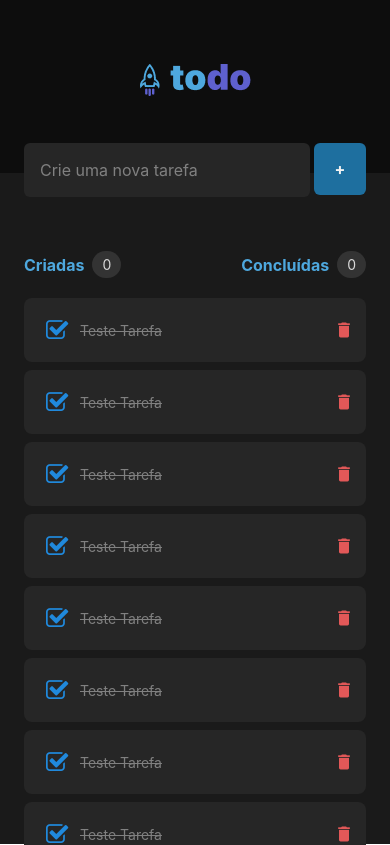
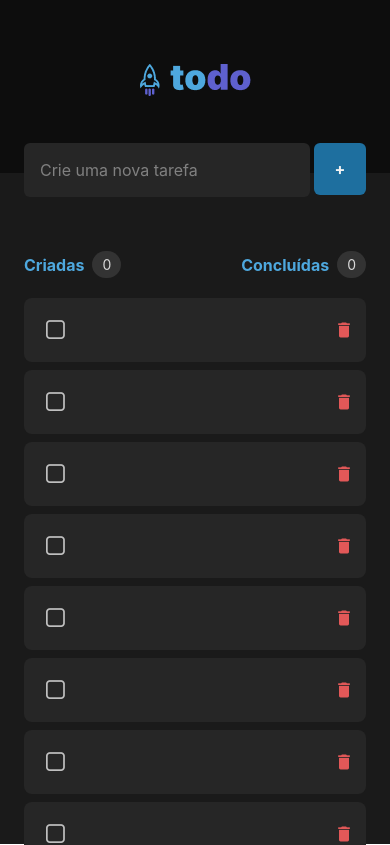
Before and after one commit to Marcelorpc/RocketSeat-ReactNative-ToDoApp, a React Native app: screen / in a window 390 px wide. Shown: the top 845 px of the page. Built offline with nearby package versions, Linux system fonts and the light colour scheme.

Commit message:
add dynamic content task

```diff
--- a/src/components/Tasks/index.tsx
+++ b/src/components/Tasks/index.tsx
@@ -3,8 +3,11 @@ import { styles } from "./styles"
 import { CheckBox, Icon } from '@rneui/themed'
 import { useState } from "react"
 
-export function Tasks(){
-  const [isChecked, setIsChecked] = useState(true)
+type props = {
+  content: string
+}
+export function Tasks({content}: props){
+  const [isChecked, setIsChecked] = useState(false)
 
   function getTaskTextStyle() {
     if(isChecked == true) {
@@ -25,7 +28,7 @@ export function Tasks(){
         />
 
         <Text style={getTaskTextStyle()}>
-          Teste Tarefa
+          {content}
         </Text>
       </View>
 
```
